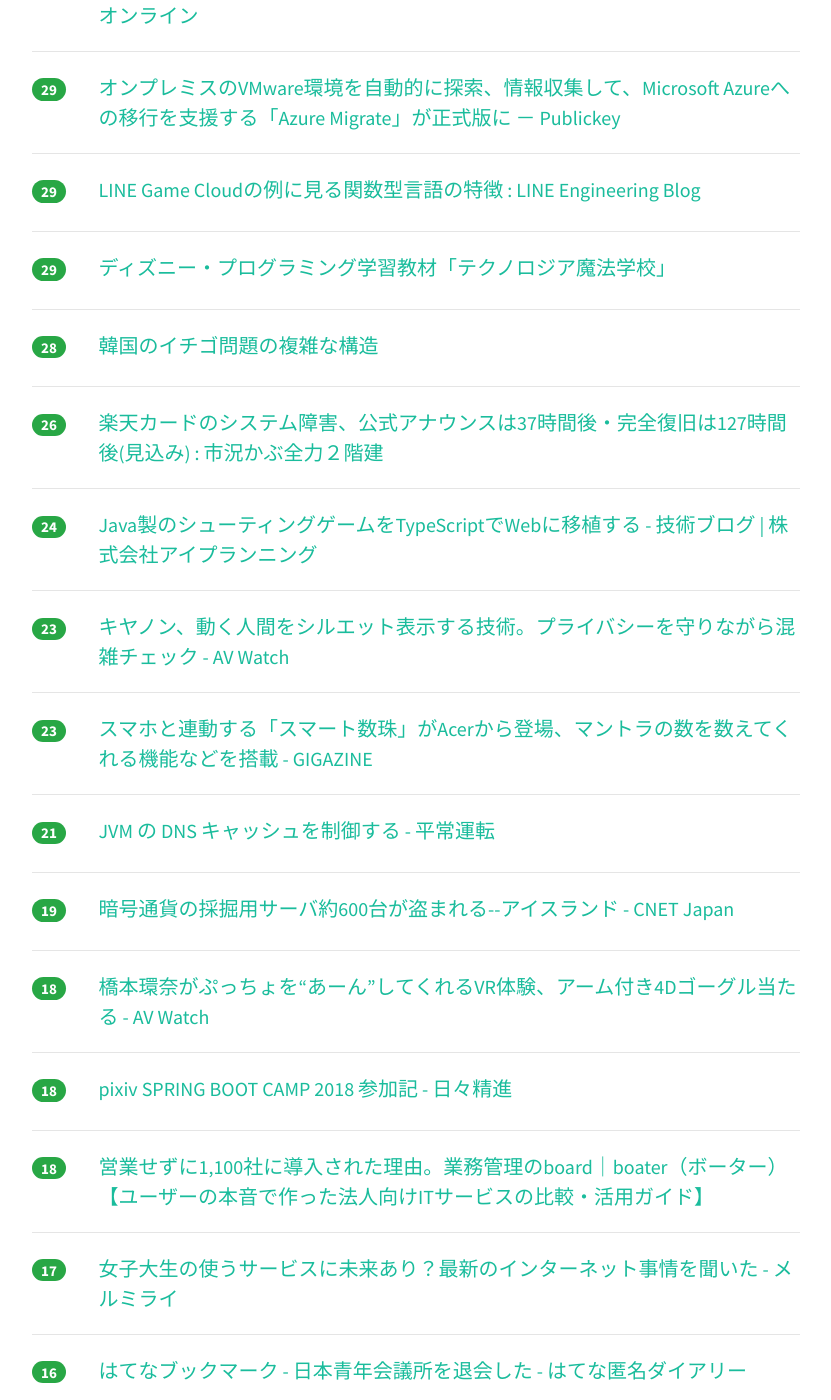
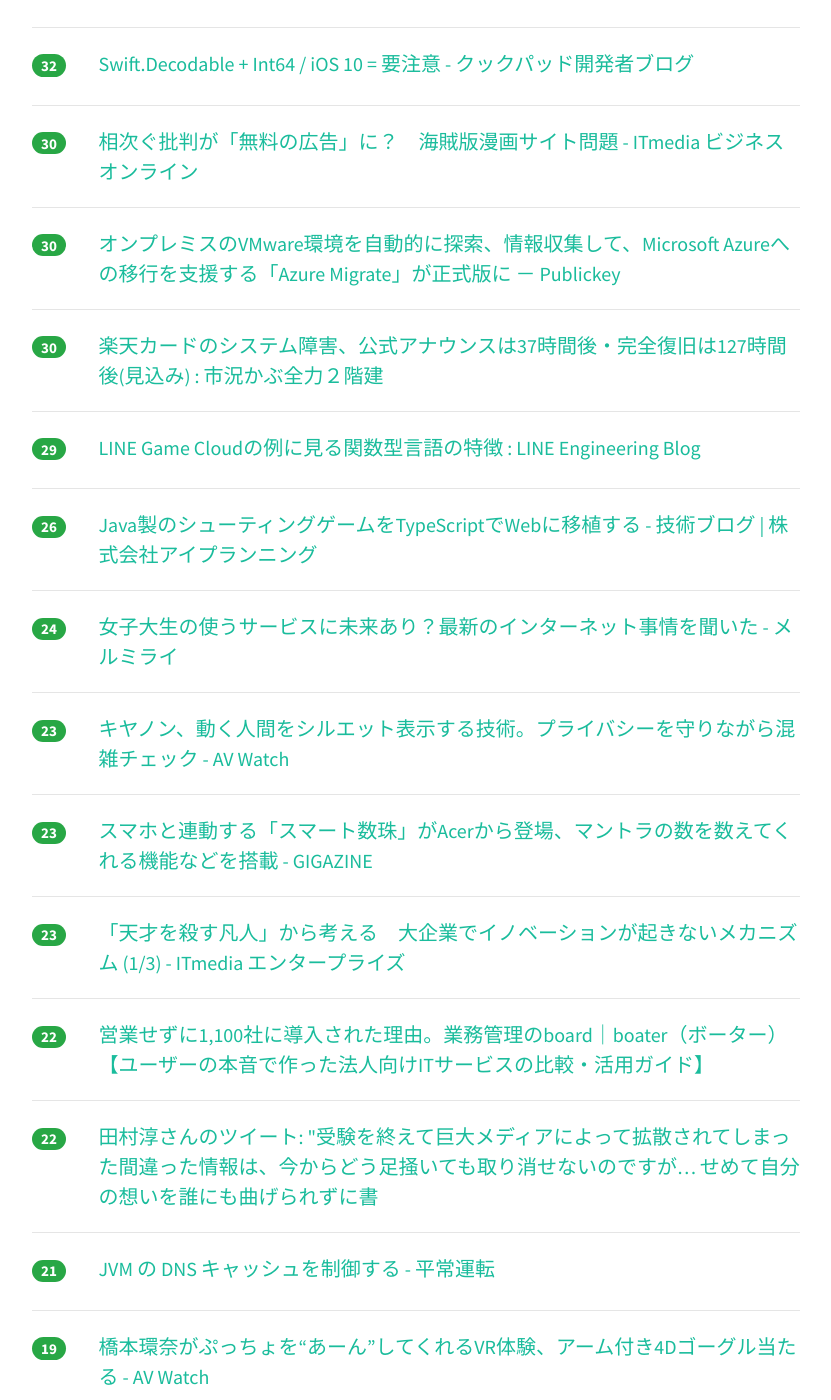
Before and after one commit to yatta47/hatena-matome-site, a Jekyll site: the page built from _posts/2018-03-06-hatena.md, in a window 1280 px wide and 1400 px high, scrolled down 2294 px. Shown: the whole window, without its empty margins (224-1055 px from the left). Built offline with Jekyll 4.4.1, drawn with Linux system fonts in a browser that asks for light colours; nearby versions of some CDN libraries; some of the changed text lies outside the part shown.

Commit message:
Updated 2018-03-06

```diff
--- a/_posts/2018-03-06-hatena.md
+++ b/_posts/2018-03-06-hatena.md
@@ -1,23 +1,23 @@
 ---
 layout: post
 title:  "2018-03-06 はてぶIT"
-date:   2018-03-06 17:04:26
+date:   2018-03-06 18:04:34
 tags: [it-hotentry]
 ---
-45 件のデータあり
+48 件のデータあり
 
 <hr><div class="row">
-<div class="col-1"><span class="badge badge-pill badge-success h2">458</span></div>
+<div class="col-1"><span class="badge badge-pill badge-success h2">499</span></div>
 <div class="col-11"><a href='https://blog.tokumaru.org/2018/03/wasbook2.html' target='_blank'>安全なWebアプリケーションの作り方改訂のお知らせ | 徳丸浩の日記</a></div>
 </div>
 <hr>
 <div class="row">
-<div class="col-1"><span class="badge badge-pill badge-success h2">332</span></div>
+<div class="col-1"><span class="badge badge-pill badge-success h2">359</span></div>
 <div class="col-11"><a href='https://irnote.com/n/na8b9dd20e449' target='_blank'>Spotifyがフリーミアムモデル界の最強モデルである理由｜決算が読めるようになるノート</a></div>
 </div>
 <hr>
 <div class="row">
-<div class="col-1"><span class="badge badge-pill badge-success h2">290</span></div>
+<div class="col-1"><span class="badge badge-pill badge-success h2">301</span></div>
 <div class="col-11"><a href='https://www.nikkei.com/article/DGXMZO27707600V00C18A3TI1000/' target='_blank'>ヤフー、技術者採用に初年度650万円提示　新卒も可　　：日本経済新聞</a></div>
 </div>
 <hr>
@@ -27,7 +27,7 @@ tags: [it-hotentry]
 </div>
 <hr>
 <div class="row">
-<div class="col-1"><span class="badge badge-pill badge-success h2">166</span></div>
+<div class="col-1"><span class="badge badge-pill badge-success h2">173</span></div>
 <div class="col-11"><a href='https://applech2.com/archives/20180305-daisy_sequence-sequence-diagram-editor.html' target='_blank'>Win/Mac/Linuxのクロスプラットフォームに対応したシーケンス図エディタ「daisy sequence」がリリース。 | AAPL Ch.</a></div>
 </div>
 <hr>
@@ -37,12 +37,12 @@ tags: [it-hotentry]
 </div>
 <hr>
 <div class="row">
-<div class="col-1"><span class="badge badge-pill badge-success h2">126</span></div>
+<div class="col-1"><span class="badge badge-pill badge-success h2">129</span></div>
 <div class="col-11"><a href='http://www.okuni.me/entry/hatenablog-theme-onihitode' target='_blank'>【ついにきた…！】はてなブログ最新テーマ「ONIHITODE」がマジでおすすめ - オークニズム</a></div>
 </div>
 <hr>
 <div class="row">
-<div class="col-1"><span class="badge badge-pill badge-success h2">77</span></div>
+<div class="col-1"><span class="badge badge-pill badge-success h2">78</span></div>
 <div class="col-11"><a href='https://ics.media/entry/17376' target='_blank'>最新版で学ぶwebpack 4入門 - スタイルシート(CSSやSass)を取り込む方法 - ICS MEDIA</a></div>
 </div>
 <hr>
@@ -52,13 +52,18 @@ tags: [it-hotentry]
 </div>
 <hr>
 <div class="row">
-<div class="col-1"><span class="badge badge-pill badge-success h2">58</span></div>
+<div class="col-1"><span class="badge badge-pill badge-success h2">62</span></div>
 <div class="col-11"><a href='http://blog.toshimaru.net/rails-batch-optimization/' target='_blank'>Rails/ActiveRecord バッチ処理の最適化 - Hack Your Design!</a></div>
 </div>
 <hr>
 <div class="row">
-<div class="col-1"><span class="badge badge-pill badge-success h2">50</span></div>
+<div class="col-1"><span class="badge badge-pill badge-success h2">52</span></div>
 <div class="col-11"><a href='http://blog.shibayu36.org/entry/2018/03/05/193000' target='_blank'>tracerouteの仕組みをtcpdumpとwiresharkで理解する - $shibayu36->blog;</a></div>
+</div>
+<hr>
+<div class="row">
+<div class="col-1"><span class="badge badge-pill badge-success h2">52</span></div>
+<div class="col-11"><a href='https://codeiq.jp/magazine/2018/03/57560/' target='_blank'>サイバーエージェント・コネヒト・BASEが語る、今あえて開発言語を「PHP」に決めた理由とは？｜CodeIQ MAGAZINE</a></div>
 </div>
 <hr>
 <div class="row">
@@ -72,23 +77,23 @@ tags: [it-hotentry]
 </div>
 <hr>
 <div class="row">
-<div class="col-1"><span class="badge badge-pill badge-success h2">45</span></div>
-<div class="col-11"><a href='https://codeiq.jp/magazine/2018/03/57560/' target='_blank'>サイバーエージェント・コネヒト・BASEが語る、今あえて開発言語を「PHP」に決めた理由とは？｜CodeIQ MAGAZINE</a></div>
+<div class="col-1"><span class="badge badge-pill badge-success h2">48</span></div>
+<div class="col-11"><a href='https://www.technologia-schoolofmagic.jp/' target='_blank'>ディズニー・プログラミング学習教材「テクノロジア魔法学校」</a></div>
 </div>
 <hr>
 <div class="row">
-<div class="col-1"><span class="badge badge-pill badge-success h2">41</span></div>
+<div class="col-1"><span class="badge badge-pill badge-success h2">45</span></div>
 <div class="col-11"><a href='http://blog.midnightseminar.net/entry/2015/08/08/133633' target='_blank'>「PCやタブレットより紙で読むほうが効率的だ」という実証研究いろいろ - The Midnight Seminar</a></div>
 </div>
 <hr>
 <div class="row">
-<div class="col-1"><span class="badge badge-pill badge-success h2">38</span></div>
-<div class="col-11"><a href='http://jp.automaton.am/articles/newsjp/20180305-63965/' target='_blank'>『スーパーマリオブラザーズ』に、“無重力”と“物理演算”を導入した「jellymario」が一部で話題。名作がたちまち奇作に | AUTOMATON</a></div>
+<div class="col-1"><span class="badge badge-pill badge-success h2">42</span></div>
+<div class="col-11"><a href='https://inside.pixiv.blog/kana/3486' target='_blank'>「おまえは今までレビューしたプルリクの数をおぼえているのか？」 - pixiv inside</a></div>
 </div>
 <hr>
 <div class="row">
-<div class="col-1"><span class="badge badge-pill badge-success h2">38</span></div>
-<div class="col-11"><a href='https://inside.pixiv.blog/kana/3486' target='_blank'>「おまえは今までレビューしたプルリクの数をおぼえているのか？」 - pixiv inside</a></div>
+<div class="col-1"><span class="badge badge-pill badge-success h2">39</span></div>
+<div class="col-11"><a href='http://jp.automaton.am/articles/newsjp/20180305-63965/' target='_blank'>『スーパーマリオブラザーズ』に、“無重力”と“物理演算”を導入した「jellymario」が一部で話題。名作がたちまち奇作に | AUTOMATON</a></div>
 </div>
 <hr>
 <div class="row">
@@ -102,7 +107,12 @@ tags: [it-hotentry]
 </div>
 <hr>
 <div class="row">
-<div class="col-1"><span class="badge badge-pill badge-success h2">31</span></div>
+<div class="col-1"><span class="badge badge-pill badge-success h2">32</span></div>
+<div class="col-11"><a href='http://twitter.com/i/moments/970545941693345792' target='_blank'>韓国のイチゴ問題の複雑な構造</a></div>
+</div>
+<hr>
+<div class="row">
+<div class="col-1"><span class="badge badge-pill badge-success h2">32</span></div>
 <div class="col-11"><a href='http://techlife.cookpad.com/entry/2018/03/06/100121' target='_blank'>Swift.Decodable + Int64 / iOS 10 = 要注意 - クックパッド開発者ブログ</a></div>
 </div>
 <hr>
@@ -112,8 +122,13 @@ tags: [it-hotentry]
 </div>
 <hr>
 <div class="row">
-<div class="col-1"><span class="badge badge-pill badge-success h2">29</span></div>
+<div class="col-1"><span class="badge badge-pill badge-success h2">30</span></div>
 <div class="col-11"><a href='http://www.publickey1.jp/blog/18/vmwaremicrosoft_azureazure_migrate.html' target='_blank'>オンプレミスのVMware環境を自動的に探索、情報収集して、Microsoft Azureへの移行を支援する「Azure Migrate」が正式版に － Publickey</a></div>
+</div>
+<hr>
+<div class="row">
+<div class="col-1"><span class="badge badge-pill badge-success h2">30</span></div>
+<div class="col-11"><a href='http://kabumatome.doorblog.jp/archives/65913720.html' target='_blank'>楽天カードのシステム障害、公式アナウンスは37時間後・完全復旧は127時間後(見込み) : 市況かぶ全力２階建</a></div>
 </div>
 <hr>
 <div class="row">
@@ -122,23 +137,13 @@ tags: [it-hotentry]
 </div>
 <hr>
 <div class="row">
-<div class="col-1"><span class="badge badge-pill badge-success h2">29</span></div>
-<div class="col-11"><a href='https://www.technologia-schoolofmagic.jp/' target='_blank'>ディズニー・プログラミング学習教材「テクノロジア魔法学校」</a></div>
-</div>
-<hr>
-<div class="row">
-<div class="col-1"><span class="badge badge-pill badge-success h2">28</span></div>
-<div class="col-11"><a href='http://twitter.com/i/moments/970545941693345792' target='_blank'>韓国のイチゴ問題の複雑な構造</a></div>
-</div>
-<hr>
-<div class="row">
 <div class="col-1"><span class="badge badge-pill badge-success h2">26</span></div>
-<div class="col-11"><a href='http://kabumatome.doorblog.jp/archives/65913720.html' target='_blank'>楽天カードのシステム障害、公式アナウンスは37時間後・完全復旧は127時間後(見込み) : 市況かぶ全力２階建</a></div>
+<div class="col-11"><a href='http://iplanning.hatenablog.jp/entry/2018/03/06/080000' target='_blank'>Java製のシューティングゲームをTypeScriptでWebに移植する - 技術ブログ | 株式会社アイプランニング</a></div>
 </div>
 <hr>
 <div class="row">
 <div class="col-1"><span class="badge badge-pill badge-success h2">24</span></div>
-<div class="col-11"><a href='http://iplanning.hatenablog.jp/entry/2018/03/06/080000' target='_blank'>Java製のシューティングゲームをTypeScriptでWebに移植する - 技術ブログ | 株式会社アイプランニング</a></div>
+<div class="col-11"><a href='http://www.mermirai.com/entry/student' target='_blank'>女子大生の使うサービスに未来あり？最新のインターネット事情を聞いた - メルミライ</a></div>
 </div>
 <hr>
 <div class="row">
@@ -152,8 +157,28 @@ tags: [it-hotentry]
 </div>
 <hr>
 <div class="row">
+<div class="col-1"><span class="badge badge-pill badge-success h2">23</span></div>
+<div class="col-11"><a href='http://www.itmedia.co.jp/enterprise/articles/1803/06/news012.html' target='_blank'>「天才を殺す凡人」から考える　大企業でイノベーションが起きないメカニズム (1/3) - ITmedia エンタープライズ</a></div>
+</div>
+<hr>
+<div class="row">
+<div class="col-1"><span class="badge badge-pill badge-success h2">22</span></div>
+<div class="col-11"><a href='https://boater.jp/article/688/' target='_blank'>営業せずに1,100社に導入された理由。業務管理のboard｜boater（ボーター）【ユーザーの本音で作った法人向けITサービスの比較・活用ガイド】</a></div>
+</div>
+<hr>
+<div class="row">
+<div class="col-1"><span class="badge badge-pill badge-success h2">22</span></div>
+<div class="col-11"><a href='http://twitter.com/atsushilonboo/status/970671303857291264' target='_blank'>田村淳さんのツイート: "受験を終えて巨大メディアによって拡散されてしまった間違った情報は、今からどう足掻いても取り消せないのですが… せめて自分の想いを誰にも曲げられずに書</a></div>
+</div>
+<hr>
+<div class="row">
 <div class="col-1"><span class="badge badge-pill badge-success h2">21</span></div>
 <div class="col-11"><a href='http://astj.hatenablog.com/entry/2018/03/06/130930' target='_blank'>JVM の DNS キャッシュを制御する - 平常運転</a></div>
+</div>
+<hr>
+<div class="row">
+<div class="col-1"><span class="badge badge-pill badge-success h2">19</span></div>
+<div class="col-11"><a href='https://av.watch.impress.co.jp/docs/news/1109888.html' target='_blank'>橋本環奈がぷっちょを“あーん”してくれるVR体験、アーム付き4Dゴーグル当たる - AV Watch</a></div>
 </div>
 <hr>
 <div class="row">
@@ -163,32 +188,32 @@ tags: [it-hotentry]
 <hr>
 <div class="row">
 <div class="col-1"><span class="badge badge-pill badge-success h2">18</span></div>
-<div class="col-11"><a href='https://av.watch.impress.co.jp/docs/news/1109888.html' target='_blank'>橋本環奈がぷっちょを“あーん”してくれるVR体験、アーム付き4Dゴーグル当たる - AV Watch</a></div>
-</div>
-<hr>
-<div class="row">
-<div class="col-1"><span class="badge badge-pill badge-success h2">18</span></div>
 <div class="col-11"><a href='http://muttan1203.hatenablog.com/entry/pixiv-SPRING-BOOT-CAMP-2018' target='_blank'>pixiv SPRING BOOT CAMP 2018 参加記 - 日々精進</a></div>
 </div>
 <hr>
 <div class="row">
-<div class="col-1"><span class="badge badge-pill badge-success h2">18</span></div>
-<div class="col-11"><a href='https://boater.jp/article/688/' target='_blank'>営業せずに1,100社に導入された理由。業務管理のboard｜boater（ボーター）【ユーザーの本音で作った法人向けITサービスの比較・活用ガイド】</a></div>
+<div class="col-1"><span class="badge badge-pill badge-success h2">17</span></div>
+<div class="col-11"><a href='https://anond.hatelabo.jp/20180306055128' target='_blank'>はてなの当時の雰囲気が知りたい</a></div>
 </div>
 <hr>
 <div class="row">
 <div class="col-1"><span class="badge badge-pill badge-success h2">17</span></div>
-<div class="col-11"><a href='http://www.mermirai.com/entry/student' target='_blank'>女子大生の使うサービスに未来あり？最新のインターネット事情を聞いた - メルミライ</a></div>
+<div class="col-11"><a href='http://b.hatena.ne.jp/entry/s/anond.hatelabo.jp/20180306002045' target='_blank'>はてなブックマーク - 日本青年会議所を退会した - はてな匿名ダイアリー</a></div>
+</div>
+<hr>
+<div class="row">
+<div class="col-1"><span class="badge badge-pill badge-success h2">17</span></div>
+<div class="col-11"><a href='https://market.pixiv.net/' target='_blank'>pixiv MARKET</a></div>
+</div>
+<hr>
+<div class="row">
+<div class="col-1"><span class="badge badge-pill badge-success h2">17</span></div>
+<div class="col-11"><a href='https://gigazine.net/news/20180306-no-notch-screen-popup-camera/' target='_blank'>スマホのカメラが本体上部にポップアップしてディスプレイを広く使えるノッチ撲滅デザインの特許をAndroidの父でもあるEssential創設者が発表 - GIGAZINE</a></div>
 </div>
 <hr>
 <div class="row">
 <div class="col-1"><span class="badge badge-pill badge-success h2">16</span></div>
-<div class="col-11"><a href='http://b.hatena.ne.jp/entry/s/anond.hatelabo.jp/20180306002045' target='_blank'>はてなブックマーク - 日本青年会議所を退会した - はてな匿名ダイアリー</a></div>
-</div>
-<hr>
-<div class="row">
-<div class="col-1"><span class="badge badge-pill badge-success h2">15</span></div>
-<div class="col-11"><a href='https://anond.hatelabo.jp/20180306055128' target='_blank'>はてなの当時の雰囲気が知りたい</a></div>
+<div class="col-11"><a href='https://diary.app.ssig33.com/340' target='_blank'>Firebase 使ってみた 2018 - Diary</a></div>
 </div>
 <hr>
 <div class="row">
@@ -202,13 +227,18 @@ tags: [it-hotentry]
 </div>
 <hr>
 <div class="row">
-<div class="col-1"><span class="badge badge-pill badge-success h2">13</span></div>
-<div class="col-11"><a href='https://market.pixiv.net/' target='_blank'>pixiv MARKET</a></div>
+<div class="col-1"><span class="badge badge-pill badge-success h2">15</span></div>
+<div class="col-11"><a href='https://pc.watch.impress.co.jp/docs/news/1109945.html' target='_blank'>京大、AIの性能を正確に評価する方法を開発 - PC Watch</a></div>
 </div>
 <hr>
 <div class="row">
-<div class="col-1"><span class="badge badge-pill badge-success h2">13</span></div>
+<div class="col-1"><span class="badge badge-pill badge-success h2">14</span></div>
 <div class="col-11"><a href='http://jp.techcrunch.com/2018/03/06/2018-03-05-apples-glass-walls-result-in-911-calls/' target='_blank'>Apple本社のガラスの壁では救急車が3回出動していた | TechCrunch Japan</a></div>
+</div>
+<hr>
+<div class="row">
+<div class="col-1"><span class="badge badge-pill badge-success h2">14</span></div>
+<div class="col-11"><a href='http://egory-cat.hatenablog.com/entry/2018/03/06/045051' target='_blank'>働きアリの法則と微分方程式 - 現実と数学の区別が付かない</a></div>
 </div>
 <hr>
 <div class="row">
@@ -216,18 +246,3 @@ tags: [it-hotentry]
 <div class="col-11"><a href='http://b.hatena.ne.jp/entry/s/anond.hatelabo.jp/20180303064407' target='_blank'>はてなブックマーク - エヴァのリアルタイム放送時の雰囲気も知りたい。 当時アニメに興味なくて..</a></div>
 </div>
 <hr>
-<div class="row">
-<div class="col-1"><span class="badge badge-pill badge-success h2">12</span></div>
-<div class="col-11"><a href='http://egory-cat.hatenablog.com/entry/2018/03/06/045051' target='_blank'>働きアリの法則と微分方程式 - 現実と数学の区別が付かない</a></div>
-</div>
-<hr>
-<div class="row">
-<div class="col-1"><span class="badge badge-pill badge-success h2">12</span></div>
-<div class="col-11"><a href='https://pc.watch.impress.co.jp/docs/news/1109945.html' target='_blank'>京大、AIの性能を正確に評価する方法を開発 - PC Watch</a></div>
-</div>
-<hr>
-<div class="row">
-<div class="col-1"><span class="badge badge-pill badge-success h2">11</span></div>
-<div class="col-11"><a href='http://twitter.com/atsushilonboo/status/970671303857291264' target='_blank'>田村淳さんのツイート: "受験を終えて巨大メディアによって拡散されてしまった間違った情報は、今からどう足掻いても取り消せないのですが… せめて自分の想いを誰にも曲げられずに書</a></div>
-</div>
-<hr>
```
